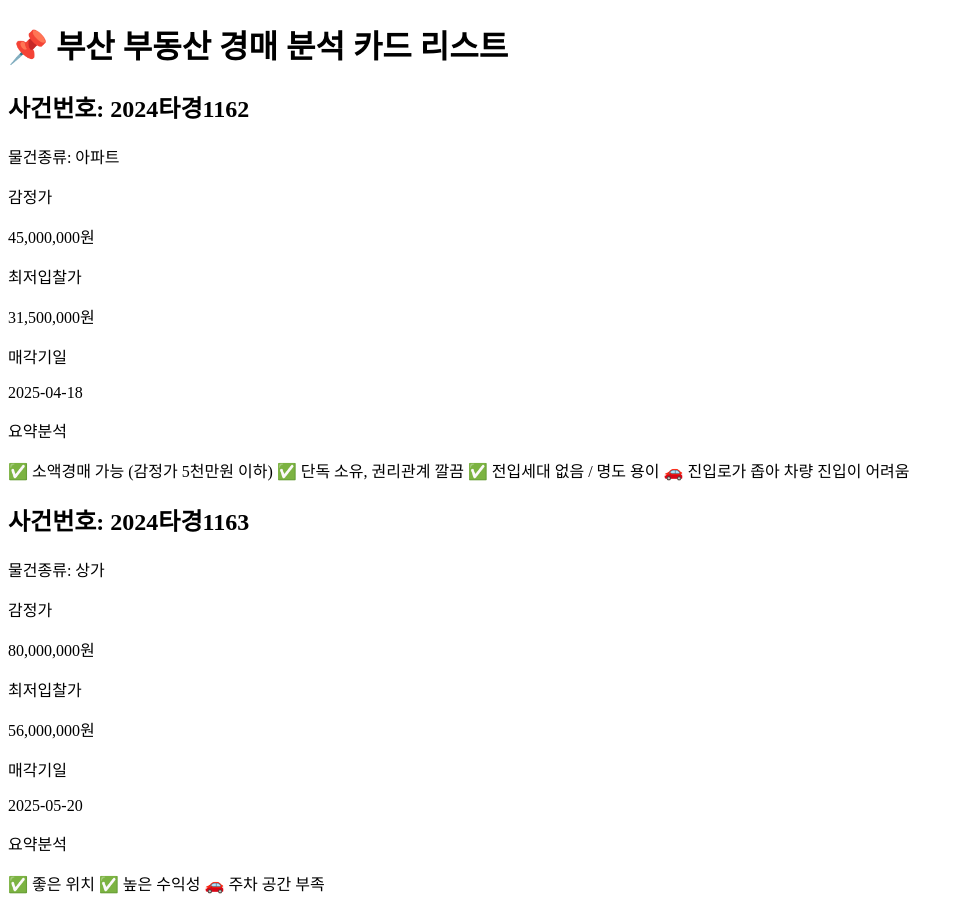
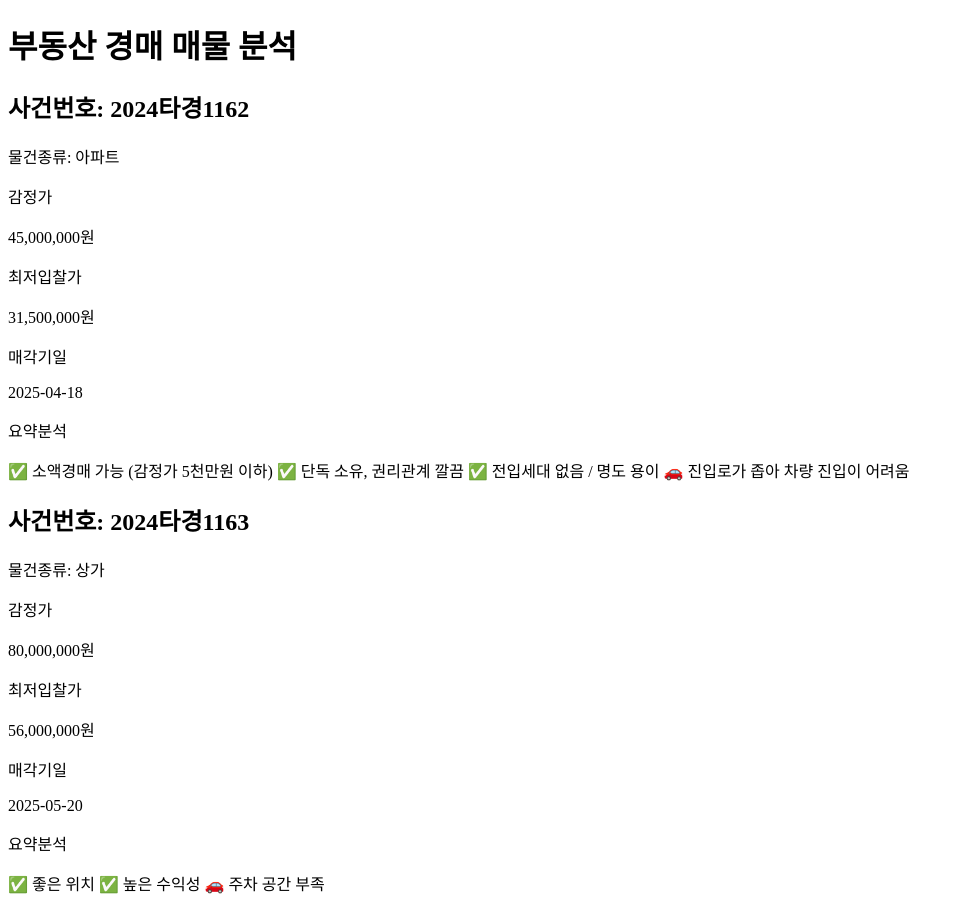
Before and after one commit to kimjuwnoo/gmaeter, a Next.js app: page / in a window 1280 px wide. Shown: the whole page, without its empty margins (0-964 px from the left). Built offline with nearby package versions, Linux system fonts and the light colour scheme.

Commit message:
Update index.tsx

```diff
--- a/pages/index.tsx
+++ b/pages/index.tsx
@@ -1,35 +1,30 @@
 import Head from 'next/head';
-import Card from '../components/Card';
-import cards from '../data/cards.json';
+import Card from '@/components/Card';
+import cards from '@/data/cards.json';
 
-interface CardData {
-  title: string;
-  description: string;
-  // Add other card properties here
-}
+type CardData = {
+  사건번호: string;
+  물건종류: string;
+  감정가: string;
+  최저입찰가: string;
+  매각기일: string;
+  요약분석: string;
+};
 
 export default function Home() {
   return (
-    <div className="min-h-screen bg-gray-50 p-4">
-      <PageHead />
-      <h1 className="text-3xl font-bold text-center mb-6">📌 부산 부동산 경매 분석 카드 리스트</h1>
-      <div className="grid grid-cols-1 sm:grid-cols-2 md:grid-cols-3 gap-4">
-        {cards.length > 0 ? (
-          cards.map((card: CardData, index: number) => (
+    <>
+      <Head>
+        <title>경매터 - Gmaeter</title>
+      </Head>
+      <main className="p-8 bg-gray-100 min-h-screen">
+        <h1 className="text-2xl font-bold mb-6">부동산 경매 매물 분석</h1>
+        <div className="grid gap-4">
+          {cards.map((card: CardData, index: number) => (
             <Card key={index} data={card} />
-          ))
-        ) : (
-          <p className="text-center col-span-full">데이터를 불러오는 중 문제가 발생했습니다.</p>
-        )}
-      </div>
-    </div>
+          ))}
+        </div>
+      </main>
+    </>
   );
 }
-
-const PageHead = () => (
-  <Head>
-    <title>경매터 - GPT 부동산 경매 분석</title>
-    <meta name="description" content="부산 부동산 경매 분석 카드 리스트" />
-    <meta name="viewport" content="width=device-width, initial-scale=1" />
-  </Head>
-);
```
